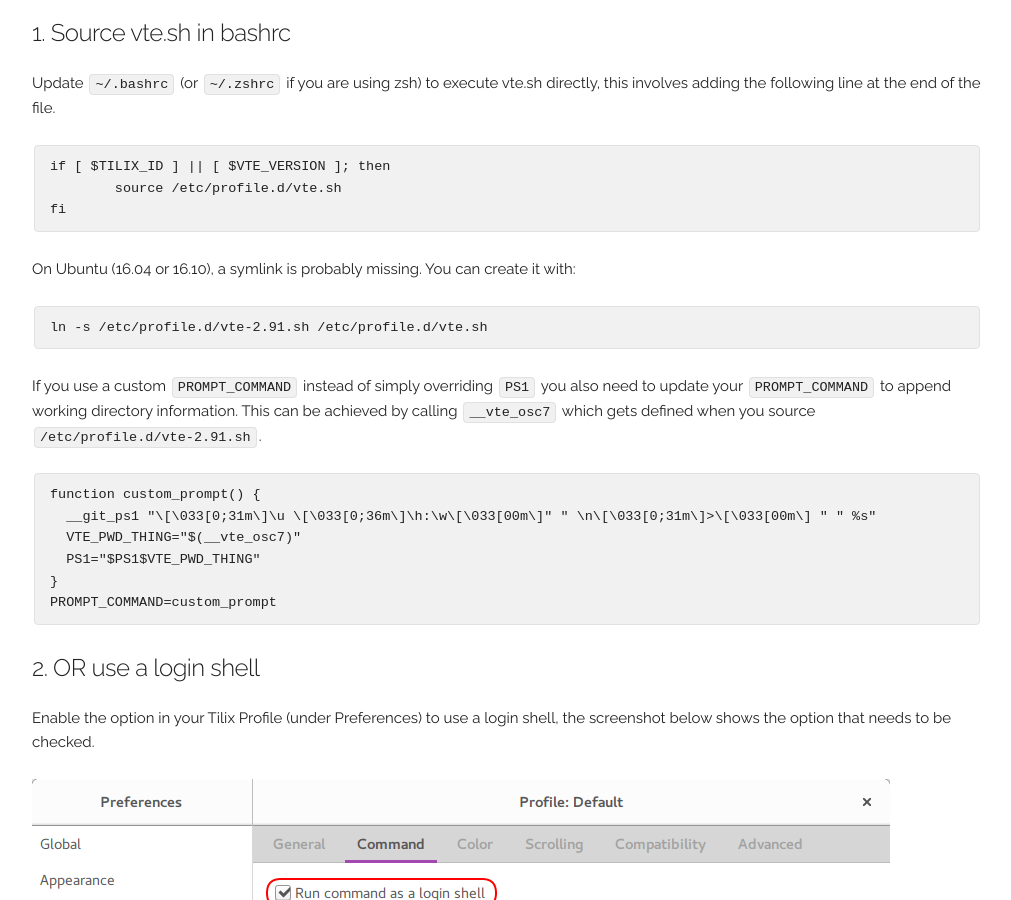
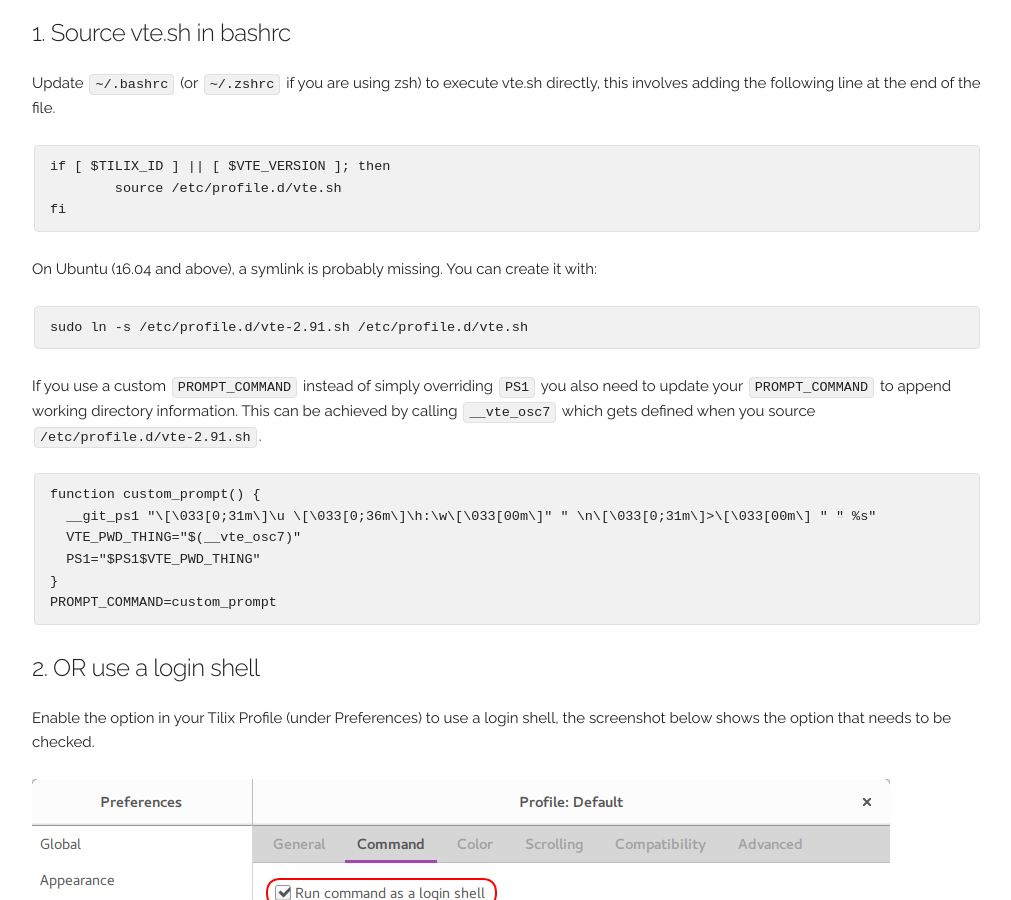
Before and after one commit to gnunn1/tilix-web, a Jekyll site: the page built from _manual/vteconfig.md, in a window 1280 px wide and 900 px high, scrolled down 910 px. Shown: the whole window, without its empty margins (128-1139 px from the left). Built offline with Jekyll 4.4.1, drawn with Linux system fonts in a browser that asks for light colours; nearby versions of some CDN libraries.

Commit message:
Fix symlink cmd
The symlink is at least also missing on Ubuntu 20.04.

```diff
--- a/_manual/vteconfig.md
+++ b/_manual/vteconfig.md
@@ -32,9 +32,9 @@ if [ $TILIX_ID ] || [ $VTE_VERSION ]; then
 fi
 {% endhighlight %}
 
-On Ubuntu (16.04 or 16.10), a symlink is probably missing. You can create it with:
+On Ubuntu (16.04 and above), a symlink is probably missing. You can create it with:
 {% highlight bash %}
-ln -s /etc/profile.d/vte-2.91.sh /etc/profile.d/vte.sh
+sudo ln -s /etc/profile.d/vte-2.91.sh /etc/profile.d/vte.sh
 {% endhighlight %}
 If you use a custom `PROMPT_COMMAND` instead of simply overriding `PS1` you also
 need to update your `PROMPT_COMMAND` to append working directory information.
```
